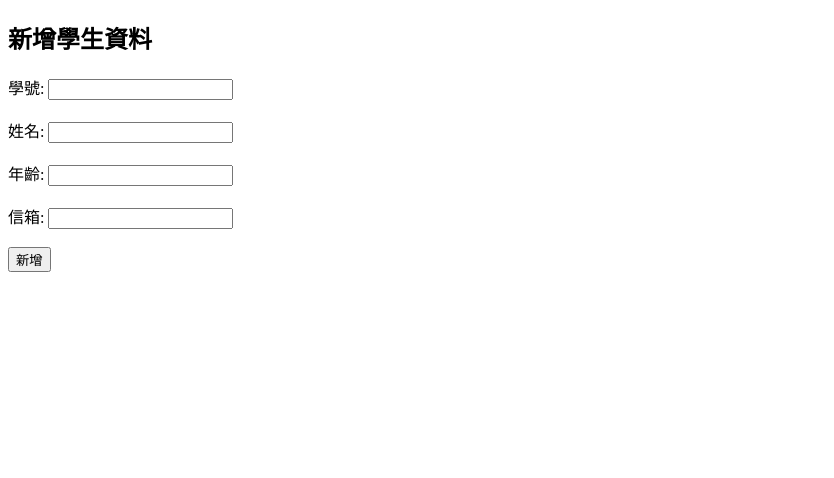
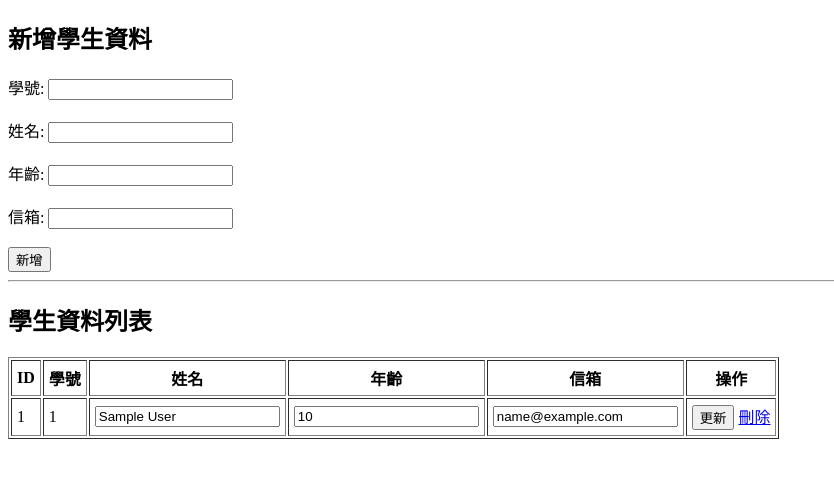
Before and after one commit to an6222005/database-system1, a Flask app: page / in a window 1280 px wide. Shown: the top 478 px of the page, without its empty margins (0-834 px from the left). Run offline with Flask 3, Linux system fonts and the light colour scheme; tables that the repository leaves empty or names only in its code hold one stand-in row (Sample ...).

Commit message:
HW2:CRUD

```diff
--- a/app.py
+++ b/app.py
@@ -1,4 +1,4 @@
-from flask import Flask, render_template, request
+from flask import Flask, render_template, request, redirect
 import mysql.connector
 
 app = Flask(__name__)
@@ -10,14 +10,18 @@ db = mysql.connector.connect(
     password="A131984247",
     database="web_demo"
 )
-cursor = db.cursor()
+cursor = db.cursor(dictionary=True)  # 使用 dictionary=True 方便取欄位名稱
 
 @app.route('/')
 def index():
-    return render_template("index.html")
+    # READ：讀取所有學生資料
+    cursor.execute("SELECT * FROM students")
+    students = cursor.fetchall()
+    return render_template("index.html", students=students)
 
 @app.route('/insert', methods=['POST'])
 def insert():
+    # CREATE：新增學生資料
     student_id = request.form['student_id']
     name = request.form['name']
     age = request.form['age']
@@ -28,7 +32,28 @@ def insert():
         (student_id, name, age, email)
     )
     db.commit()
-    return "✅ 資料新增成功！"
+    return redirect('/')  # 新增完回到首頁顯示結果
+
+@app.route('/update/<int:id>', methods=['POST'])
+def update(id):
+    # UPDATE：更新學生資料
+    name = request.form['name']
+    age = request.form['age']
+    email = request.form['email']
+
+    cursor.execute(
+        "UPDATE students SET name=%s, age=%s, email=%s WHERE id=%s",
+        (name, age, email, id)
+    )
+    db.commit()
+    return redirect('/')
+
+@app.route('/delete/<int:id>')
+def delete(id):
+    # DELETE：刪除學生資料
+    cursor.execute("DELETE FROM students WHERE id=%s", (id,))
+    db.commit()
+    return redirect('/')
 
 if __name__ == '__main__':
     app.run(debug=True)
--- a/templates/index.html
+++ b/templates/index.html
@@ -12,5 +12,29 @@
         信箱: <input type="email" name="email"><br><br>
         <input type="submit" value="新增">
     </form>
+
+    <hr>
+
+    <h2>學生資料列表</h2>
+    <table border="1" cellpadding="5">
+        <tr>
+            <th>ID</th><th>學號</th><th>姓名</th><th>年齡</th><th>信箱</th><th>操作</th>
+        </tr>
+        {% for s in students %}
+        <tr>
+            <form action="/update/{{ s.id }}" method="post">
+                <td>{{ s.id }}</td>
+                <td>{{ s.student_id }}</td>
+                <td><input type="text" name="name" value="{{ s.name }}"></td>
+                <td><input type="number" name="age" value="{{ s.age }}"></td>
+                <td><input type="email" name="email" value="{{ s.email }}"></td>
+                <td>
+                    <input type="submit" value="更新">
+                    <a href="/delete/{{ s.id }}">刪除</a>
+                </td>
+            </form>
+        </tr>
+        {% endfor %}
+    </table>
 </body>
 </html>
```
Also changed, not shown: other parts of templates/index.html (+1 -1 lines).
